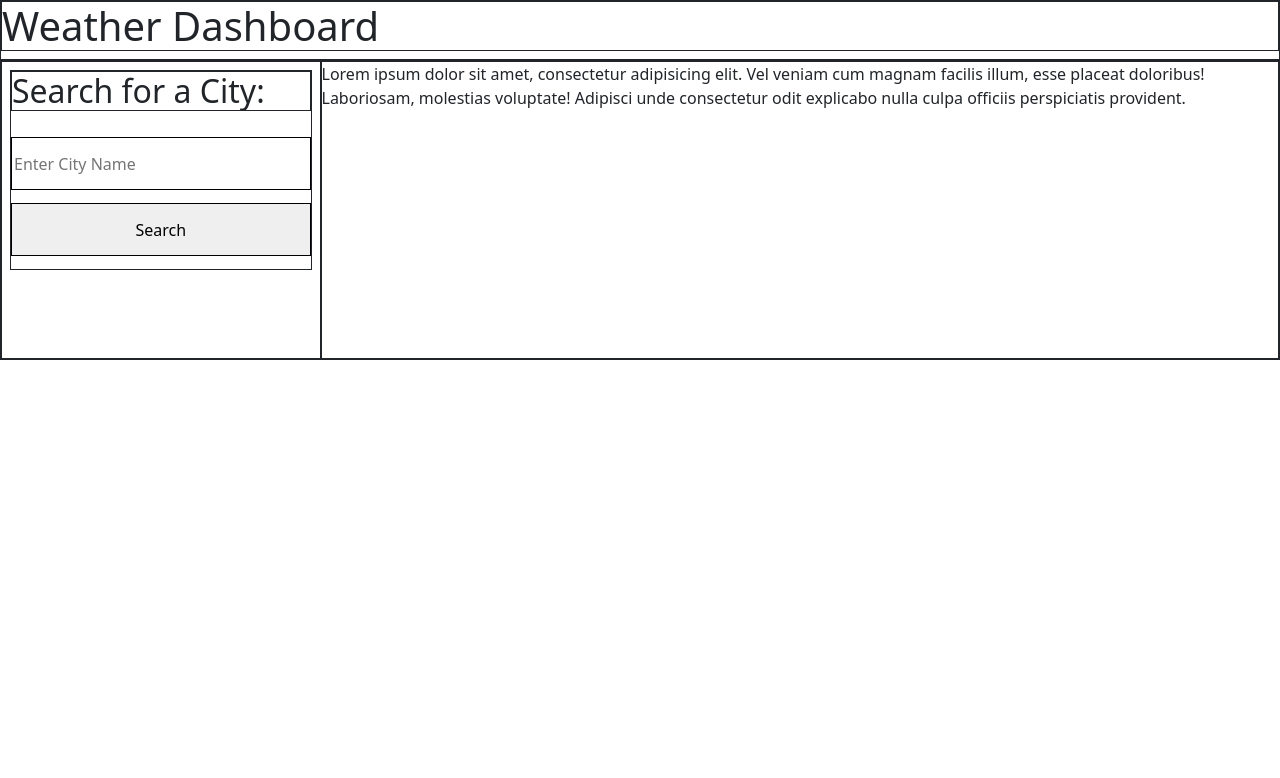
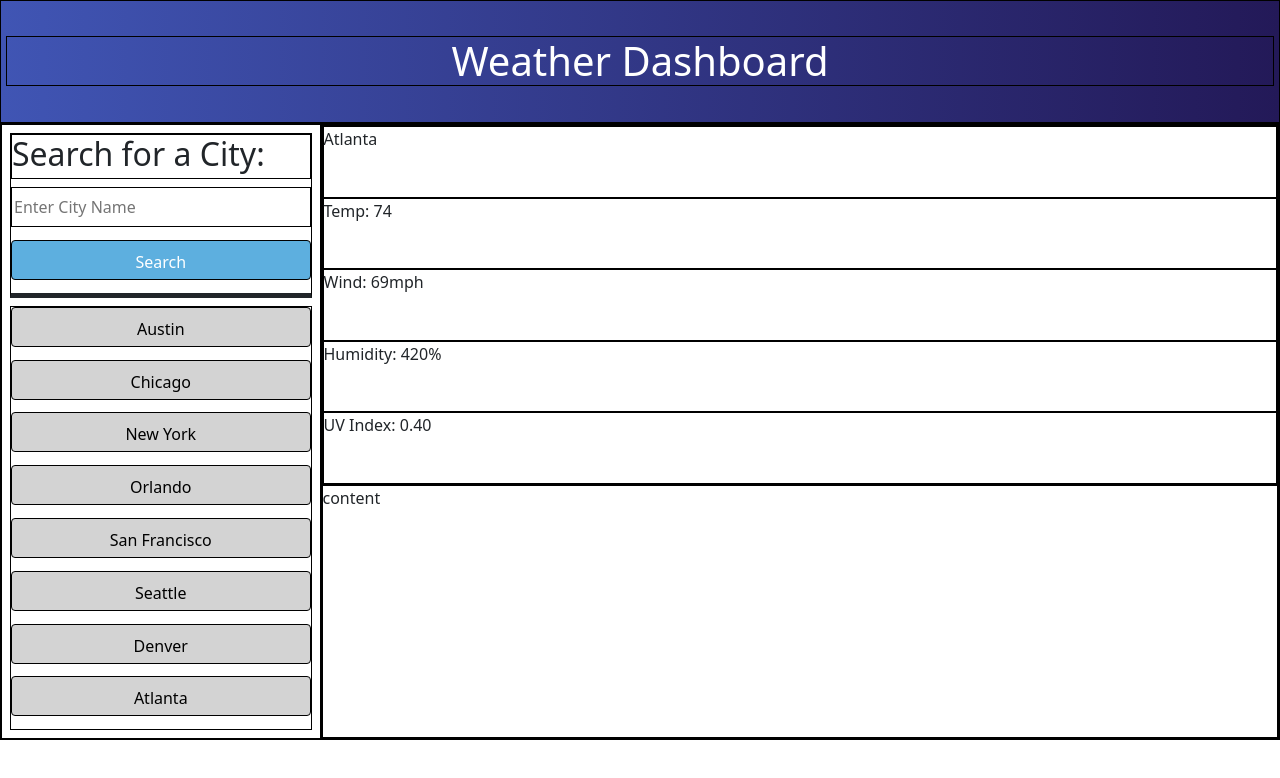
Before and after one commit to spence22eric/Weather-Dashboard, a plain HTML site: page index.html in a window 1280 px wide. Drawn offline with nearby package versions, Linux system fonts and the light colour scheme.

Commit message:
header styling/results formatting

```diff
--- a/assets/css/styles.css
+++ b/assets/css/styles.css
@@ -1,5 +1,13 @@
 body * {
-    border: solid 1px;
+    border: solid 1px black;
+}
+
+header {
+    text-align: center;
+    padding: 5px;
+    background-image: linear-gradient(to right, rgb(64, 85, 180), rgb(35, 25, 88));
+    color: white;
+    padding-top: 35px;
 }
 
 .main-layout {
@@ -12,13 +20,56 @@ body * {
     display: grid;
     grid-template-columns: 1fr 3fr;
 }
+
+.city-search{
+    padding: .5em;
+}
+
 .search-form {
     display: grid;
     grid-template-columns: 1fr;
     grid-template-rows: 1fr 1fr 1fr;
-    margin: .5em;
+    margin-bottom: .5em;
+    border-bottom: 5px solid;
 }
 
-.search-form > * {
+.city-search-box {
     margin-bottom: .8em;
 }
+
+.search-history {
+    display: grid;
+    grid-template-columns: 1fr;
+}
+
+.city-search-btn {
+    width: 100%;
+    height: 40px;
+    line-height: 40px;
+    margin-bottom: .8em;
+    text-align: center;
+    border-radius: 4px;
+    background: rgb(211, 211, 211);
+}
+
+.search-btn {
+    background: rgb(93, 175, 223);
+    color: white;
+}
+
+.city-search-btn > span {
+    margin: auto;
+    width: 400px;
+    border: none;
+}
+
+.city-results {
+    display: grid;
+    grid-template-columns: 1fr;
+}
+
+.city-details {
+    display: grid;
+    grid-template-columns: 1fr;
+    grid-template-rows: 1fr 1fr 1fr 1fr 1fr;
+}
--- a/index.html
+++ b/index.html
@@ -14,13 +14,13 @@
         crossorigin="anonymous"></script>
     <script src="https://code.jquery.com/jquery-3.6.0.min.js"
         integrity="sha256-/xUj+3OJU5yExlq6GSYGSHk7tPXikynS7ogEvDej/m4=" crossorigin="anonymous"></script>
-        <script src="./assets/js/script.js" async defer></script>
-        <script src="https://cdn.jsdelivr.net/npm/bootstrap@5.1.3/dist/js/bootstrap.bundle.min.js"
+    <script src="./assets/js/script.js" async defer></script>
+    <script src="https://cdn.jsdelivr.net/npm/bootstrap@5.1.3/dist/js/bootstrap.bundle.min.js"
         integrity="sha384-ka7Sk0Gln4gmtz2MlQnikT1wXgYsOg+OMhuP+IlRH9sENBO0LRn5q+8nbTov4+1p"
         crossorigin="anonymous"></script>
-        <script src="https://code.jquery.com/ui/1.13.1/jquery-ui.min.js"
+    <script src="https://code.jquery.com/ui/1.13.1/jquery-ui.min.js"
         integrity="sha256-eTyxS0rkjpLEo16uXTS0uVCS4815lc40K2iVpWDvdSY=" crossorigin="anonymous"></script>
-        <link rel="stylesheet" href="./assets/css/styles.css">
+    <link rel="stylesheet" href="./assets/css/styles.css">
 </head>
 
 <body class="main-layout">
@@ -30,15 +30,38 @@
 
     <main class="main">
         <section class="city-search">
+
             <section class="search-form">
                 <h2>Search for a City:</h2>
-                <input type="text" id="search" placeholder="Enter City Name">
-                <button class="search-btn" id="search-btn">Search</button>
+                <input class="city-search-box" type="text" id="search" placeholder="Enter City Name">
+                <button class="search-btn city-search-btn" id="search-btn"><span>Search</span></button>
             </section>
+
+            <section class="search-history">
+                <button class="city-search-btn"><span>Austin</span></button>
+                <button class="city-search-btn"><span>Chicago</span></button>
+                <button class="city-search-btn"><span>New York</span></button>
+                <button class="city-search-btn"><span>Orlando</span></button>
+                <button class="city-search-btn"><span>San Francisco</span></button>
+                <button class="city-search-btn"><span>Seattle</span></button>
+                <button class="city-search-btn"><span>Denver</span></button>
+                <button class="city-search-btn"><span>Atlanta</span></button>
+            </section>
+
         </section>
 
         <section class="city-results">
-            Lorem ipsum dolor sit amet, consectetur adipisicing elit. Vel veniam cum magnam facilis illum, esse placeat doloribus! Laboriosam, molestias voluptate! Adipisci unde consectetur odit explicabo nulla culpa officiis perspiciatis provident.
+            <section class="city-details">
+                <div>Atlanta</div>
+                <div>Temp: 74</div>
+                <div>Wind: 69mph</div>
+                <div>Humidity: 420%</div>
+                <div>UV Index: 0.40</div>
+            </section>
+
+            <section class="future-forecast">
+                content
+            </section>
         </section>
     </main>
 </body>
```
